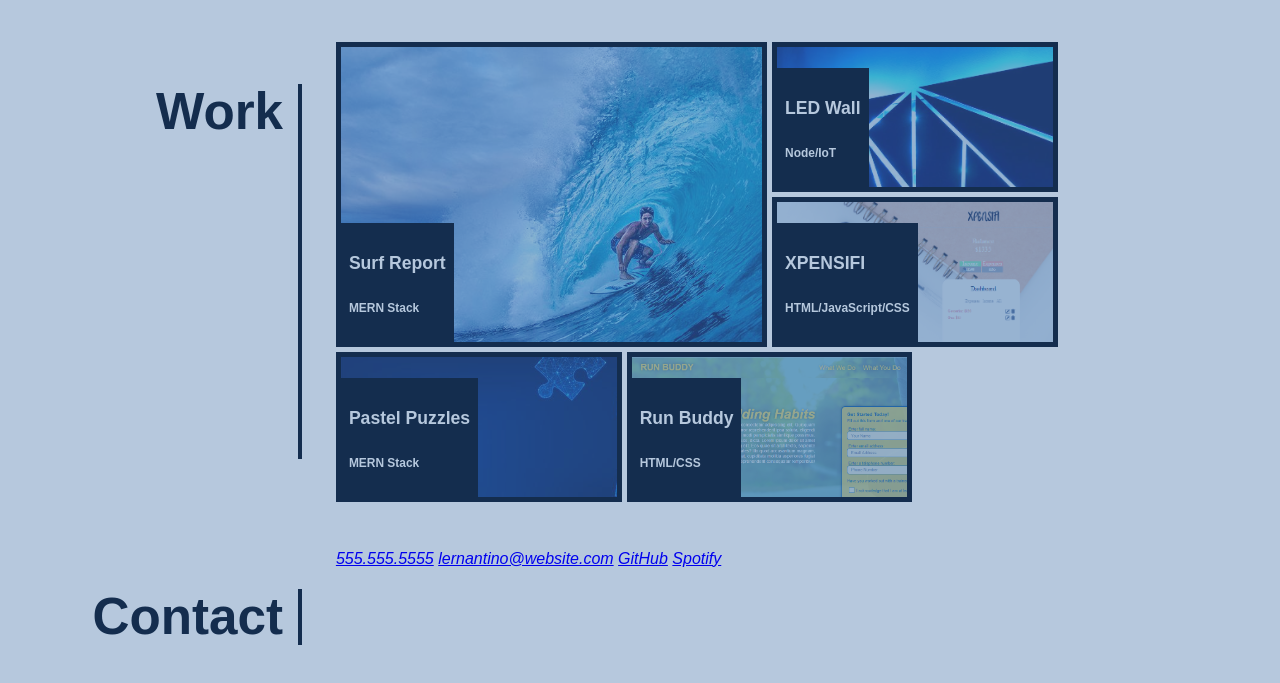
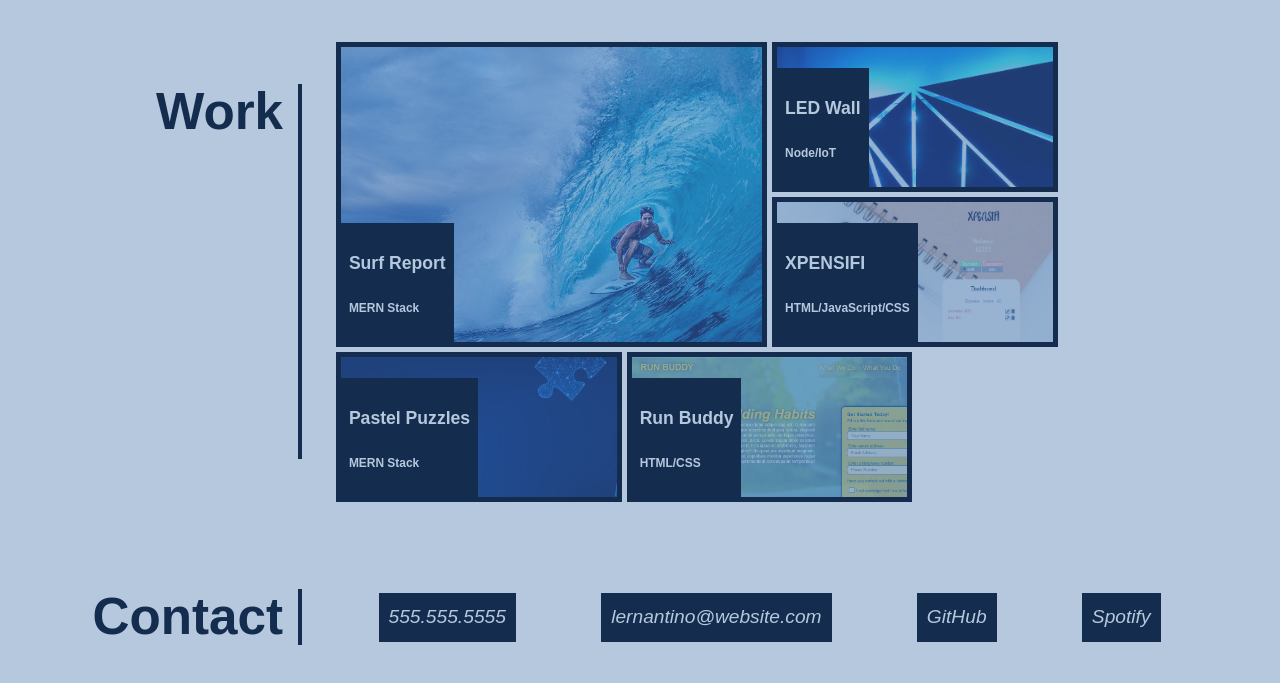
Before and after one commit to GonzalezL13/Professional-Portfolio, a plain HTML site: page index.html in a window 1280 px wide. Shown: the part 623-1306 px from the top of the page. Drawn offline with Linux system fonts and the light colour scheme.

Commit message:
footer styling added

```diff
--- a/assets/css/style.css
+++ b/assets/css/style.css
@@ -81,15 +81,12 @@ header nav ul li a {
     left: 1;
     right: 0;
     margin: 0 50px;
-    top: 46%;
+    top: 44%;
     position: absolute;
 }
 /*HERO STYLE ENDS*/
 
 /*PAGE STYLE STARTS CONTENT AND HEADINGS*/
-
-
-
 .wrapper {
     max-width: 88%;
     margin-left: auto;
@@ -176,6 +173,7 @@ header nav ul li a {
     padding: 4px 8px;
 }
 
+
 .grid-item h4 {
     font-size: 1.1rem;
 }
@@ -184,3 +182,28 @@ header nav ul li a {
     background-color: #00000000;
   }
 /*GRID CONTAINER ENDS*/
+
+
+/*FOOTER STYLE BEGINS*/
+footer address{
+    display: flex;
+    flex-wrap: wrap;
+    justify-content: space-around;
+    align-items: center;
+    height: 100%;
+}
+
+footer address a {
+    display: inline-block;
+    text-decoration: none;
+    color:#b6c8dd ;
+    font-size: 1.2rem;
+    background-color: #142d4e;
+    padding: 10px;
+}
+
+footer address a:hover {
+    background-color: #b6c8dd;
+    color: #142d4e;
+}
+/*FOOTER STYLE ENDS*/
```
